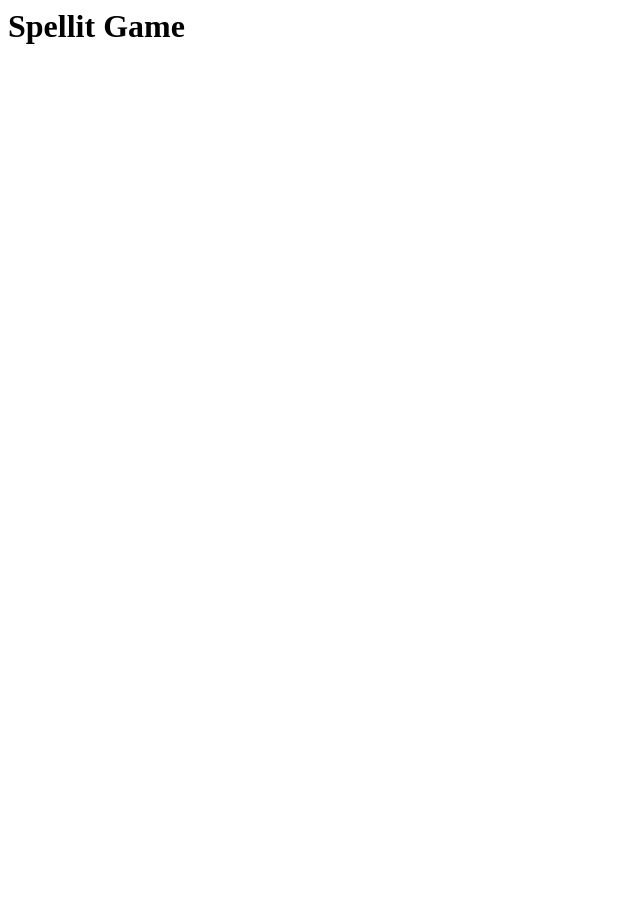
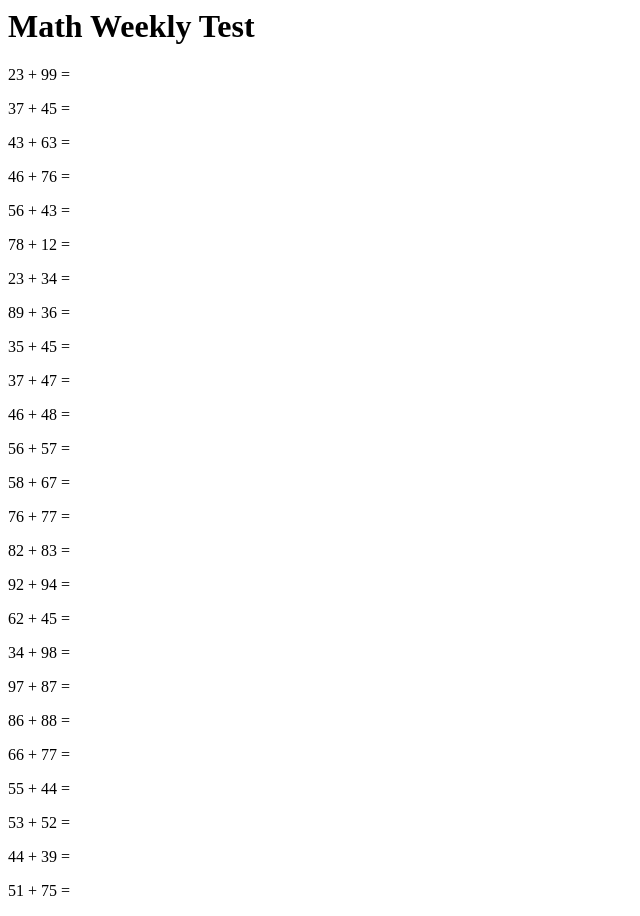
Before and after one commit to karimulla/spellit, a plain HTML site: page index.html in a window 1280 px wide. Shown: the whole page, without its empty margins (0-640 px from the left). Before the commit the page ends 800 px from the top, so only its background shows below. Drawn offline with Linux system fonts and the light colour scheme.

Commit message:
Update index.html

```diff
--- a/index.html
+++ b/index.html
@@ -9,7 +9,32 @@
     </script>
   </head>
   <body>
-    <h1>Spellit Game</h1>
+  <h1>Math Weekly Test</h1>
+  <p>23 + 99 =</p>
+  <p>37 + 45 = </p>
+  <p>43 + 63 = </p>
+  <p>46 + 76 = </p>
+  <p>56 + 43 = </p>
+  <p>78 + 12 = </p>
+  <p>23 + 34 = </p>
+  <p>89 + 36 = </p>
+  <p>35 + 45 = </p>
+  <p>37 + 47 = </p>
+  <p>46 + 48 = </p>
+  <p>56 + 57 = </p>
+  <p>58 + 67 = </p>
+  <p>76 + 77 = </p>
+  <p>82 + 83 = </p>
+  <p>92 + 94 = </p>
+  <p>62 + 45 = </p>
+  <p>34 + 98 = </p>
+  <p>97 + 87 = </p>
+  <p>86 + 88 = </p>
+  <p>66 + 77 = </p>
+  <p>55 + 44 = </p>
+  <p>53 + 52 = </p>
+  <p>44 + 39 = </p>
+  <p>51 + 75 = </p>
 
   </body>
 </html>
```
